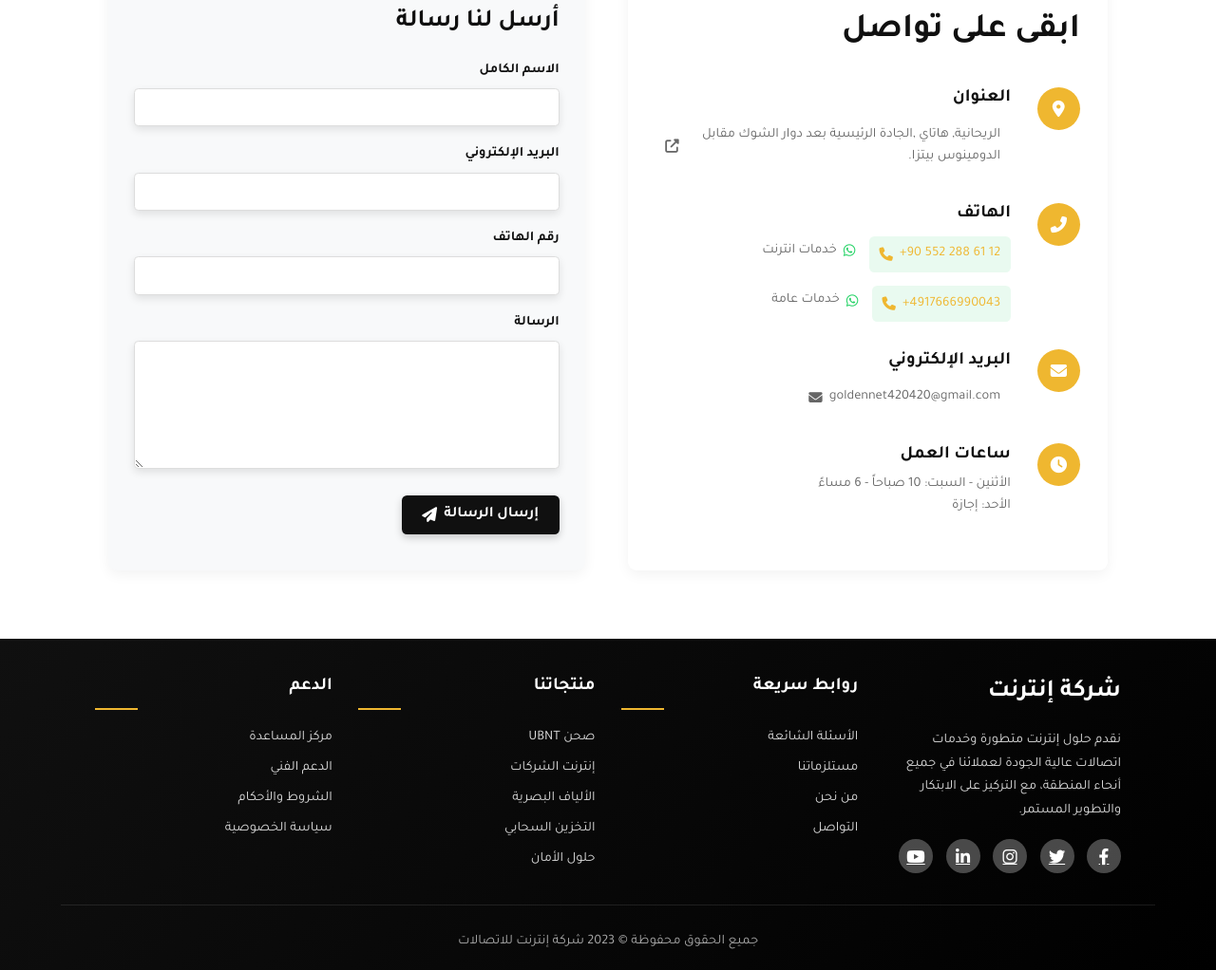
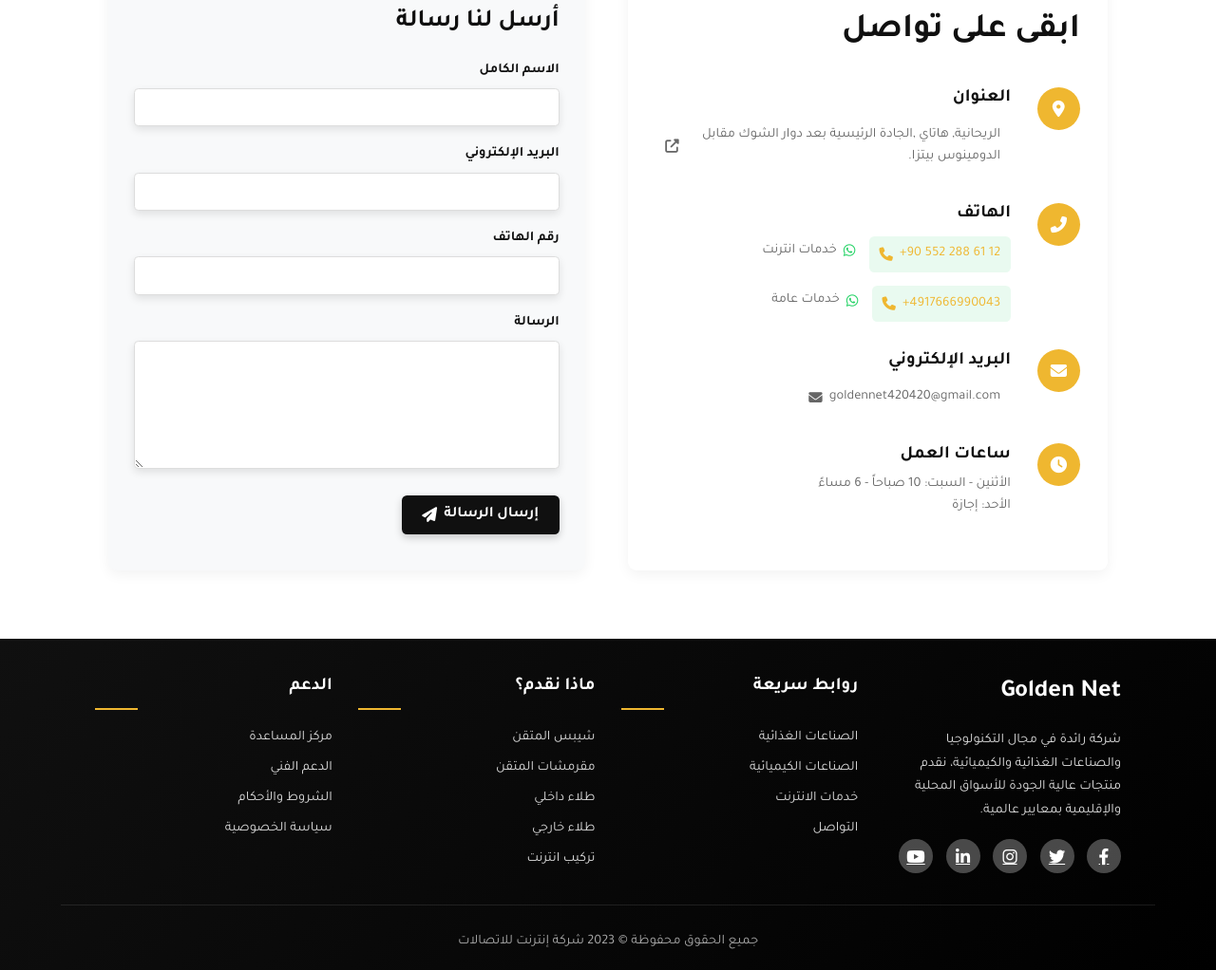
Before and after one commit to MajdKhalousi/Golden-Net, a plain HTML site: page net.html in a window 1280 px wide. Shown: the part 5818-6840 px from the top of the page at 95% size. Drawn offline with nearby package versions, Linux system fonts and the light colour scheme; no server answers.

Commit message:
Update net.html

```diff
--- a/net.html
+++ b/net.html
@@ -679,12 +679,12 @@ document.addEventListener("DOMContentLoaded", () => {
     </div>
     </section>
 
-    <!-- الفوتر -->
+      <!-- الفوتر -->
     <footer>
         <div class="footer-container">
             <div class="footer-logo">
-                <h3 id="footerCompanyName">شركة إنترنت</h3>
-                <p id="footerDesc">نقدم حلول إنترنت متطورة وخدمات اتصالات عالية الجودة لعملائنا في جميع أنحاء المنطقة، مع التركيز على الابتكار والتطوير المستمر.</p>
+  <h3>Golden Net</h3>
+                <p>شركة رائدة في مجال التكنولوجيا والصناعات الغذائية والكيميائية، نقدم منتجات عالية الجودة للأسواق المحلية والإقليمية بمعايير عالمية.</p>
                 <div class="social-links">
                     <a href="#"><i class="fab fa-facebook-f"></i></a>
                     <a href="#"><i class="fab fa-twitter"></i></a>
@@ -697,21 +697,20 @@ document.addEventListener("DOMContentLoaded", () => {
             <div class="footer-links">
                 <h4 id="footerLinks1Title">روابط سريعة</h4>
                 <ul>
-                    <li><a href="#faq" id="footerFaqLink">الأسئلة الشائعة</a></li>
-                    <li><a href="#products" id="footerProductsLink">مستلزماتنا</a></li>
-                    <li><a href="#about" id="footerAboutLink">من نحن</a></li>
+                    <li><a href="#faq" id="footerFaqLink">الصناعات الغذائية</a></li>
+                    <li><a href="#products" id="footerProductsLink">الصناعات الكيميائية</a></li>
+                    <li><a href="#about" id="footerAboutLink">خدمات الانترنت</a></li>
                     <li><a href="#contact" id="footerContactLink">التواصل</a></li>
-                </ul>
             </div>
 
             <div class="footer-links">
-                <h4 id="footerLinks2Title">منتجاتنا</h4>
+                   <h4 id="footerLinks2Title">ماذا نقدم؟</h4>
                 <ul>
-                    <li><a href="#" id="footerProduct1Link">صحن UBNT </a></li>
-                    <li><a href="#" id="footerProduct2Link">إنترنت الشركات</a></li>
-                    <li><a href="#" id="footerProduct3Link">الألياف البصرية</a></li>
-                    <li><a href="#" id="footerProduct4Link">التخزين السحابي</a></li>
-                    <li><a href="#" id="footerProduct5Link">حلول الأمان</a></li>
+                    <li><a href="#" id="footerProduct1Link">شيبس المتقن</a></li>
+                    <li><a href="#" id="footerProduct1Link">مقرمشات المتقن</a></li>
+                    <li><a href="#" id="footerProduct1Link">طلاء داخلي</a></li>
+                    <li><a href="#" id="footerProduct1Link">طلاء خارجي</a></li>
+                    <li><a href="#" id="footerProduct1Link">تركيب انترنت</a></li>
                 </ul>
             </div>
 
@@ -730,6 +729,7 @@ document.addEventListener("DOMContentLoaded", () => {
             <p id="copyrightText">جميع الحقوق محفوظة &copy; 2023 شركة إنترنت للاتصالات</p>
         </div>
     </footer>
+
 
     <!-- صفحة المنتجات (مخفية في البداية) -->
     <div id="products-page" style="display: none;">
```
